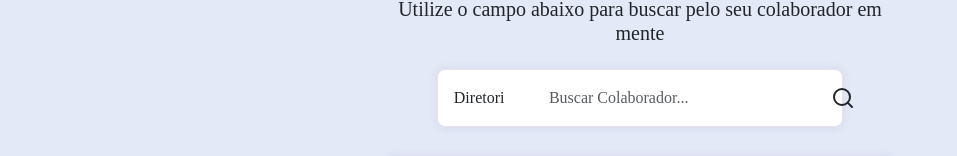
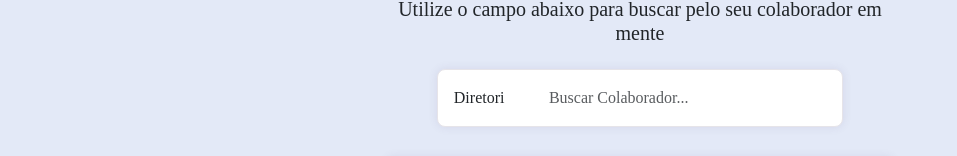
Before and after one commit to evaaldo/INVENTARIO-TELEFONIA-FRONTEND, an Angular app: page /home in a window 1280 px wide. Shown: the part 836-992 px from the top of the page, without its empty margins (0-957 px from the left). Built offline with nearby package versions, Linux system fonts and the light colour scheme; a web font is replaced by a local one.

Commit message:
Feat: Adicionada busca por texto na home

```diff
--- a/src/app/Components/home/search-card/search-card.component.html
+++ b/src/app/Components/home/search-card/search-card.component.html
@@ -16,13 +16,15 @@
                                       <option>Financeiro</option>
                                   </select>
                                   </div>
-                                  <div class="col-lg-8 col-md-6 col-sm-12 p-0">
-                                      <input type="text" placeholder="Buscar Colaborador..." class="form-control" id="search" name="search">
-                                  </div>
-                                  <div class="col-lg-1 col-md-3 col-sm-12 p-0">
-                                      <button type="submit" class="btn btn-base">
-                                          <svg xmlns="http://www.w3.org/2000/svg" width="24" height="24" viewBox="0 0 24 24" fill="none" stroke="currentColor" stroke-width="2" stroke-linecap="round" stroke-linejoin="round" class="feather feather-search"><circle cx="11" cy="11" r="8"></circle><line x1="21" y1="21" x2="16.65" y2="16.65"></line></svg>
-                                      </button>
+                                  <div class="col-lg-9 col-md-6 col-sm-12 p-0">
+                                      <input
+                                        type="text"
+                                        placeholder="Buscar Colaborador..."
+                                        class="form-control"
+                                        id="search"
+                                        name="search"
+                                        [(ngModel)]="filtroTexto"
+                                      >
                                   </div>
                               </div>
                           </div>
@@ -62,7 +64,7 @@
                                       <div class="table-responsive">
                                           <table class="table widget-26">
                                               <tbody>
-                                                @for (usuario of usuariosLista; track usuario.id) {
+                                                @for (usuario of usuarioFiltradoPorTexto(filtroTexto); track usuario.id) {
                                                   <tr>
                                                     <td>
                                                         <div class="widget-26-job-emp-img">
--- a/src/app/Components/home/search-card/search-card.component.ts
+++ b/src/app/Components/home/search-card/search-card.component.ts
@@ -1,5 +1,6 @@
 import { Component } from '@angular/core';
 import usuarios from '../../../usuarios.json'
+import { FormsModule } from '@angular/forms';
 
 interface Usuario {
   id: number,
@@ -18,7 +19,7 @@ interface Usuario {
 @Component({
   selector: 'app-search-card',
   standalone: true,
-  imports: [],
+  imports: [FormsModule],
   templateUrl: './search-card.component.html',
   styleUrl: './search-card.component.css'
 })
```
